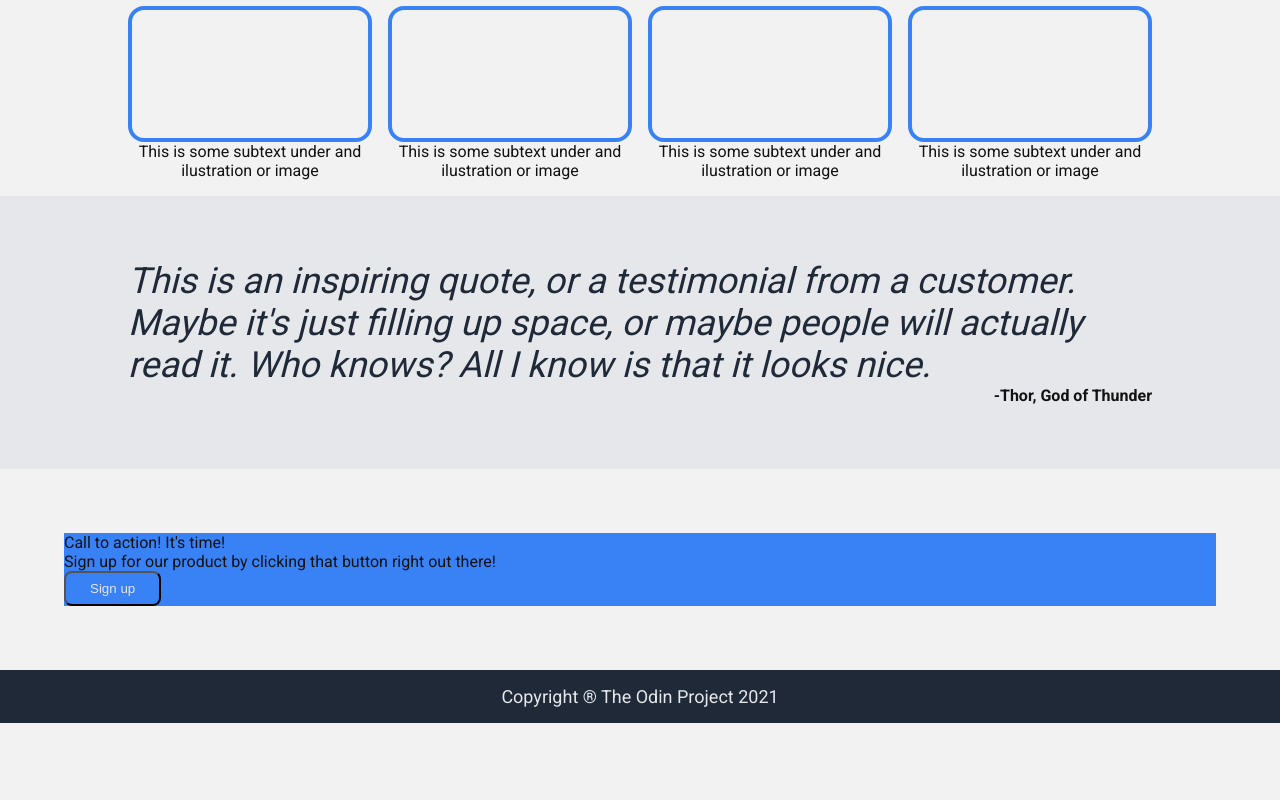
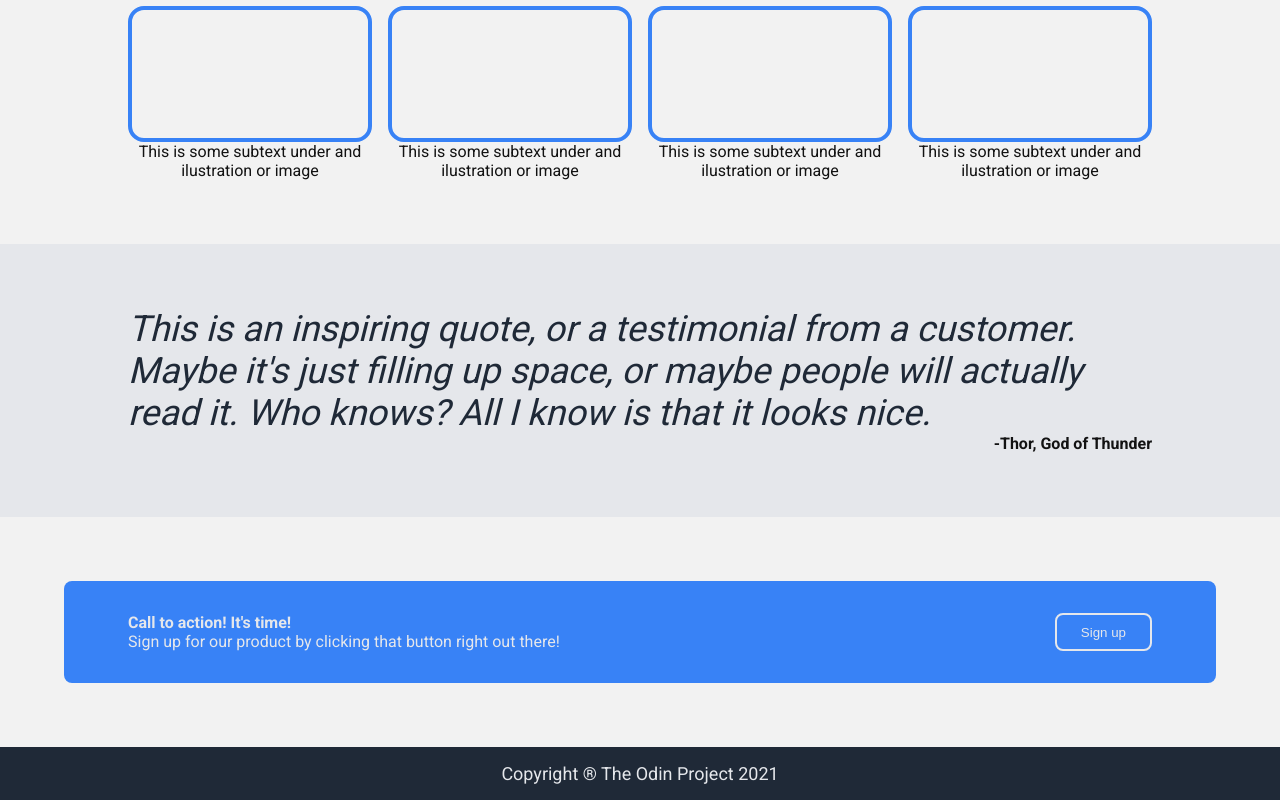
Before and after one commit to sosaian/Odin-landing-page, a plain HTML site: page index.html in a window 1280 px wide. Shown: the part 434-1234 px from the top of the page. Before the commit the page ends 1157 px from the top, so only its background shows below. Drawn offline with Linux system fonts and the light colour scheme.

Commit message:
Complete Call To Action section; Add some more padding throughout the site
First version of the site finished! now to optimize and check how to improve this...

```diff
--- a/style.css
+++ b/style.css
@@ -117,7 +117,7 @@ button, .cta
     align-items: center;
 
     gap: 24px;
-    padding: 16px 64px;
+    padding: 16px 64px 64px 64px;
 }
 
 .informationHeader
@@ -179,6 +179,21 @@ button, .cta
 .cta
 {
     margin: 64px;
+    display: flex;
+    justify-content: space-between;
+    padding: 32px 64px;
+    border-radius: 8px;
+    color: #E5E7EB;
+}
+
+.ctaHeader
+{
+    font-weight: bold;
+}
+
+.ctaButton
+{
+    border: 2px solid #E5E7EB;
 }
 
 .footer
```
